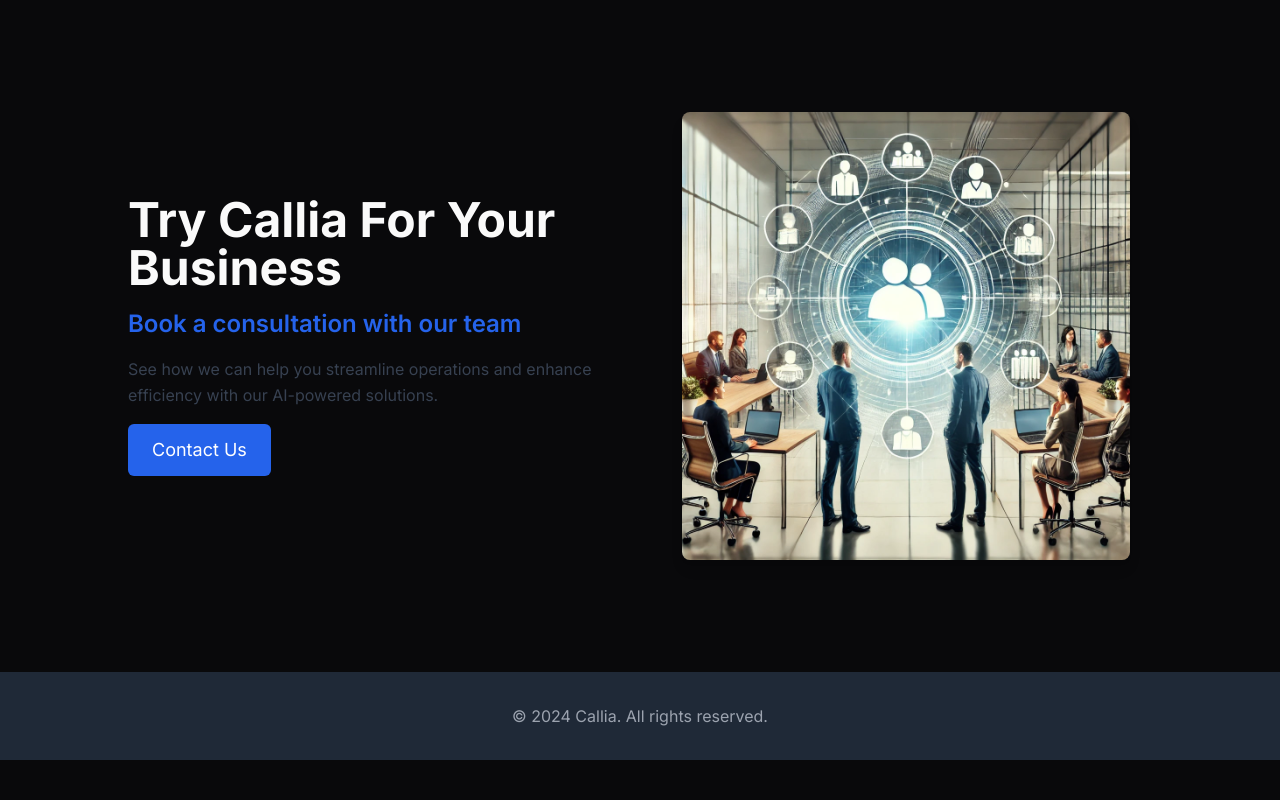
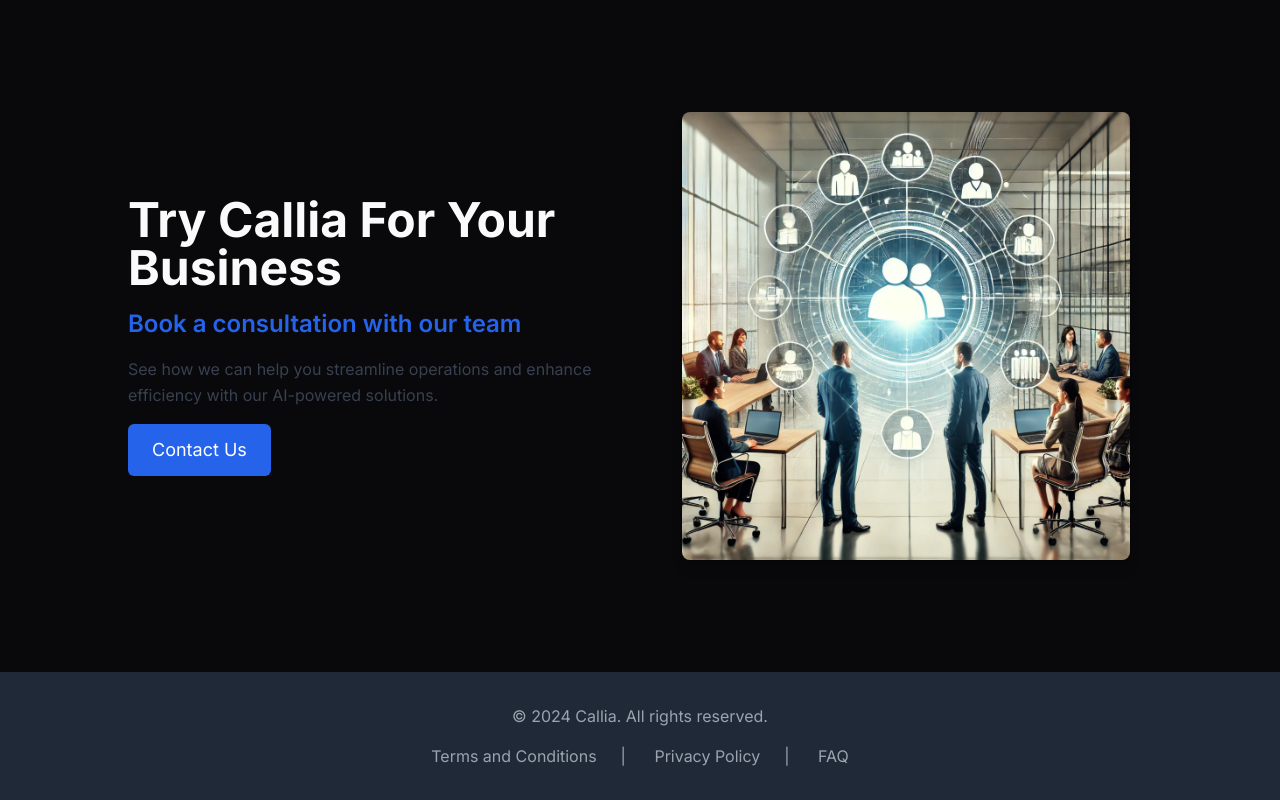
Before and after one commit to nebilawako/calliawebsite, a Next.js app in the folder client/: page / in a window 1280 px wide. Shown: the part 2064-2864 px from the top of the page. Before the commit the page ends 2824 px from the top, so only its background shows below. Built offline with nearby package versions, Linux system fonts and the light colour scheme.

Commit message:
coming soon next js link done

```diff
--- /dev/null
+++ b/client/app/comingsoon/page.tsx
@@ -0,0 +1,21 @@
+
+import { Button } from "@/components/ui/button";
+import Link from "next/link";
+
+const ComingSoon = () => {
+  return (
+    <div className="min-h-screen flex flex-col items-center justify-center bg-gray-100 dark:bg-gray-900 text-center p-6">
+      <h1 className="text-4xl font-extrabold text-gray-900 dark:text-gray-100">
+        Coming Soon!
+      </h1>
+      <p className="text-lg text-gray-600 dark:text-gray-400 mt-4">
+        We're working hard to bring this page to you. Stay tuned!
+      </p>
+      <Link href="/" passHref>
+        <Button className="mt-8">Back to Home</Button>
+      </Link>
+    </div>
+  );
+};
+
+export default ComingSoon;
--- a/client/app/page.tsx
+++ b/client/app/page.tsx
@@ -132,9 +132,6 @@
 </nav>
 
 
-
-
-
       {/* Title content */}
     <div
   id="home"
@@ -159,6 +156,7 @@
     </div>
   </div>
     </div>
+    {/* What is calliax */}
     <div
   id="what"
   className="flex flex-col md:flex-row items-center justify-center h-auto pt-10 md:pt-16 p-4 text-center bg-gray-100 dark:bg-gray-900"
@@ -190,8 +188,6 @@
     </h1>
   </div>
     </div>
-
-
 
     {/* Features */}
     <div
@@ -305,8 +301,6 @@
       </div>
     </div>
 
-
-
     {/* Contact Us */}
     <div id="signup" className="py-12 px-6">
       <div className="grid grid-cols-1 md:grid-cols-2 gap-10 items-center max-w-5xl mx-auto">
@@ -400,15 +394,30 @@
     </div>
 
 
-
 {/* Footer */}
 <footer className="mt-16 px-4 py-8 bg-slate-100 dark:bg-gray-800">
   <div className="max-w-4xl mx-auto text-center">
     <p className="text-gray-600 dark:text-gray-400">
       © 2024 Callia. All rights reserved.
     </p>
+
+    {/* Footer links */}
+    <div className="mt-4 text-gray-600 dark:text-gray-400">
+      <Link href="/comingsoon" className="hover:text-blue-500 dark:hover:text-blue-400 mr-4">
+        Terms and Conditions
+      </Link>
+      <span className="mx-2">|</span> {/* Add spacing around the separator */}
+      <Link href="/comingsoon" className="hover:text-blue-500 dark:hover:text-blue-400 mx-4">
+        Privacy Policy
+      </Link>
+      <span className="mx-2">|</span> {/* Add spacing around the separator */}
+      <Link href="/comingsoon" className="hover:text-blue-500 dark:hover:text-blue-400 ml-4">
+        FAQ
+      </Link>
+    </div>
   </div>
 </footer>
+
 
 
 </div>
--- a/client/package.json
+++ b/client/package.json
@@ -21,6 +21,7 @@
     "next-themes": "^0.3.0",
     "react": "^18",
     "react-dom": "^18",
+    "react-router-dom": "^7.0.1",
     "tailwind-merge": "^2.4.0",
     "tailwindcss-animate": "^1.0.7"
   },
```
Also changed, not shown: 1 other file (tests, documents, lock files or other folders). Lines whose indentation alone changed are shown as unchanged.
